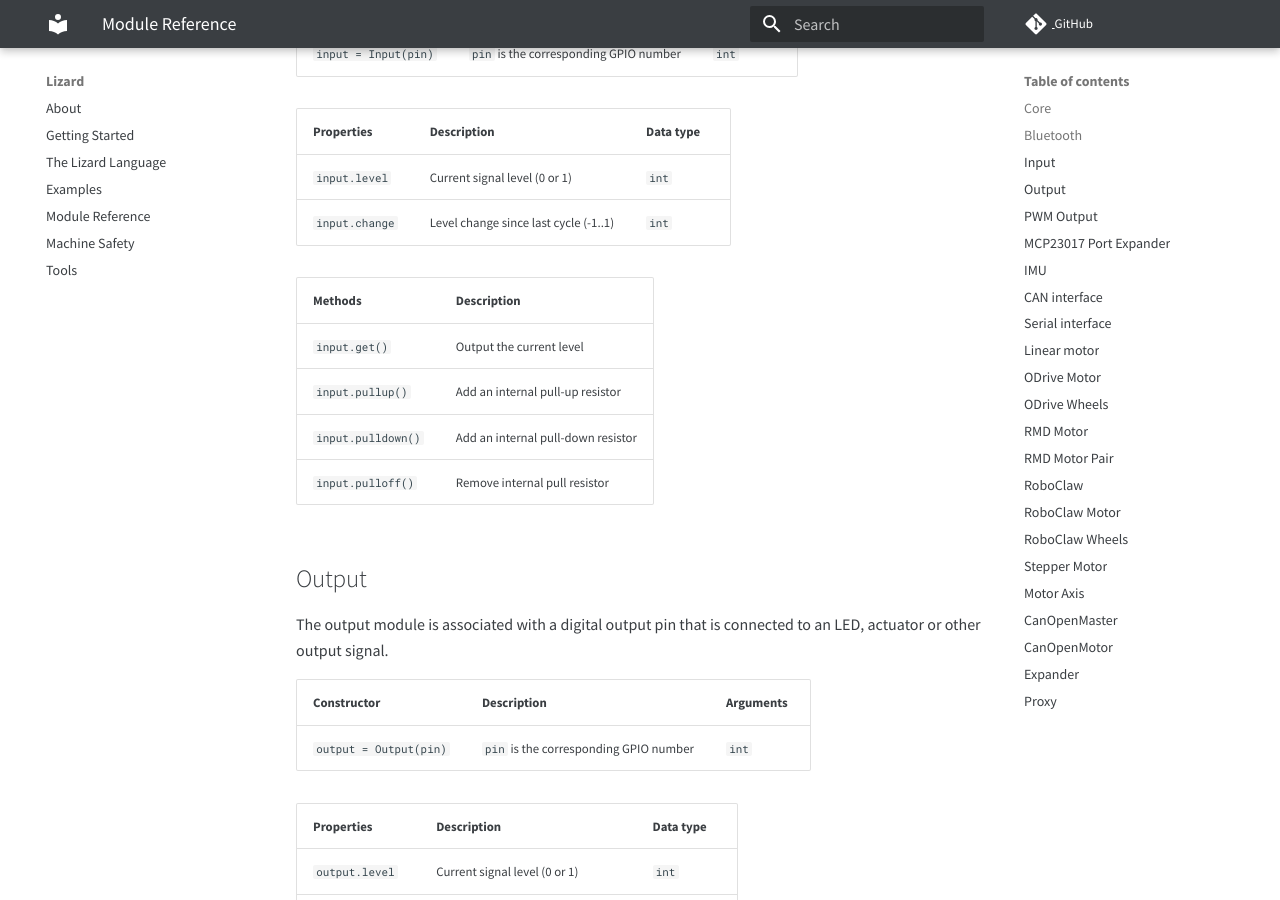
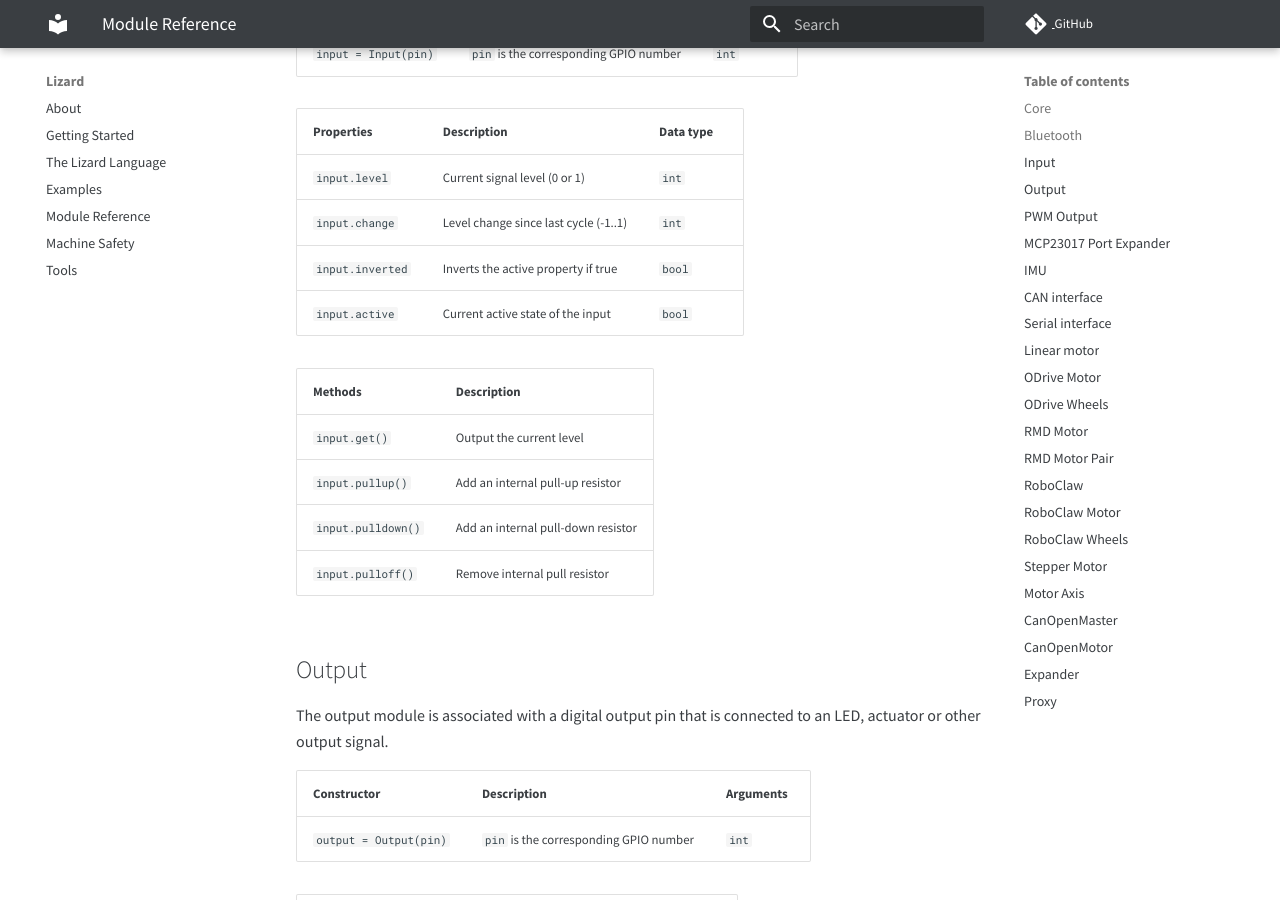
Before and after one commit to zauberzeug/lizard, an MkDocs documentation site: the page built from docs/module_reference.md, in a window 1280 px wide and 900 px high, scrolled down 2003 px. Built offline with MkDocs 1.6.1 and Material for MkDocs 9.7.7, drawn with Linux system fonts in a browser that asks for light colours; comment, search, counter and statistics services are not loaded.

Commit message:
add inverted and active to the module reference

```diff
--- a/docs/module_reference.md
+++ b/docs/module_reference.md
@@ -57,10 +57,12 @@ The input module is associated with a digital input pin that is be connected to
 | -------------------- | -------------------------------------- | --------- |
 | `input = Input(pin)` | `pin` is the corresponding GPIO number | `int`     |
 
-| Properties     | Description                           | Data type |
-| -------------- | ------------------------------------- | --------- |
-| `input.level`  | Current signal level (0 or 1)         | `int`     |
-| `input.change` | Level change since last cycle (-1..1) | `int`     |
+| Properties       | Description                           | Data type |
+| ---------------- | ------------------------------------- | --------- |
+| `input.level`    | Current signal level (0 or 1)         | `int`     |
+| `input.change`   | Level change since last cycle (-1..1) | `int`     |
+| `input.inverted` | Inverts the active property if true   | `bool`    |
+| `input.active`   | Current active state of the input     | `bool`    |
 
 | Methods            | Description                        |
 | ------------------ | ---------------------------------- |
```
